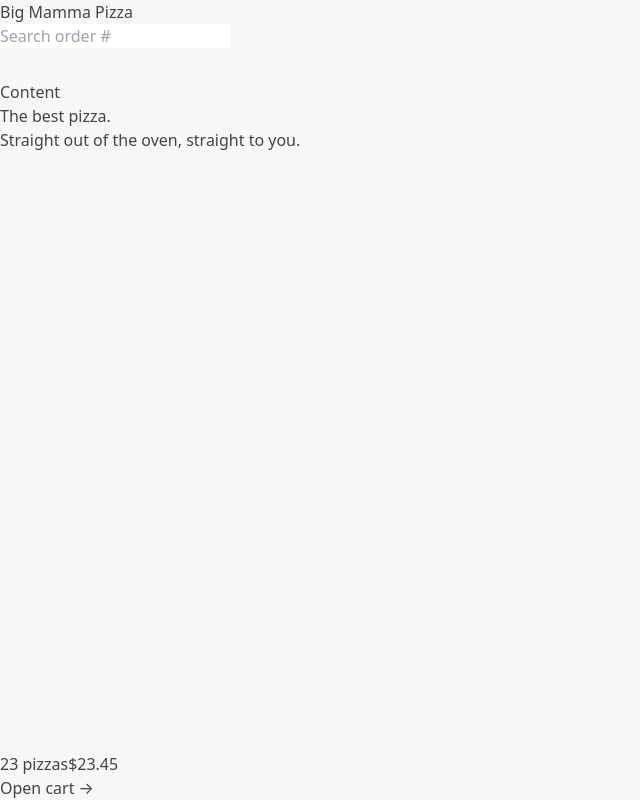
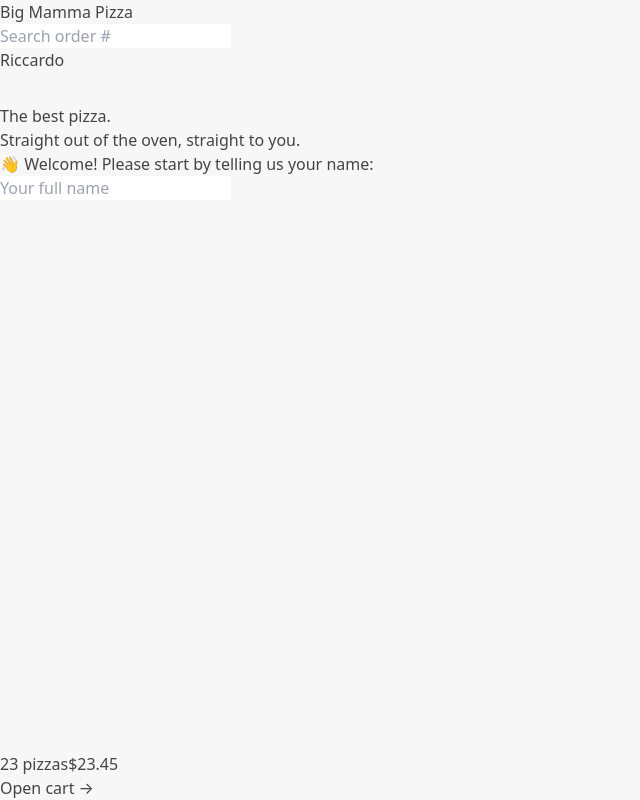
Before and after one commit to StefanoConsonni/big-mamma-pizza, a React (Vite) app: page / in a window 1280 px wide. Shown: the whole page, without its empty margins (0-640 px from the left). Built offline with nearby package versions, Linux system fonts and the light colour scheme.

Commit message:
create Username.tsx component

```diff
--- a/index.html
+++ b/index.html
@@ -1,13 +1,13 @@
 <!DOCTYPE html>
 <html lang="en">
-  <head>
-    <meta charset="UTF-8" />
-    <link rel="icon" type="image/svg+xml" href="/vite.svg" />
-    <meta name="viewport" content="width=device-width, initial-scale=1.0" />
+<head>
+    <meta charset="UTF-8"/>
+    <link rel="icon" type="image/svg+xml" href="/vite.svg"/>
+    <meta name="viewport" content="width=device-width, initial-scale=1.0"/>
     <title>Big Mamma Pizza</title>
-  </head>
-  <body>
-    <div id="root"></div>
-    <script type="module" src="/src/main.tsx"></script>
-  </body>
+</head>
+<body class="bg-stone-100 text-stone-700">
+<div id="root"></div>
+<script type="module" src="/src/main.tsx"></script>
+</body>
 </html>
--- a/src/features/cart/CartOverview.tsx
+++ b/src/features/cart/CartOverview.tsx
@@ -1,9 +1,9 @@
-import { Link } from "react-router-dom";
+import {Link} from 'react-router-dom';
 
 function CartOverview() {
     return (
-    <div>
-      <p>
+        <div className="bg-stone-800 text-stone-200 uppercase">
+            <p className="font-semibold text-stone-300">
                 <span>23 pizzas</span>
                 <span>$23.45</span>
             </p>
--- /dev/null
+++ b/src/features/user/Username.tsx
@@ -0,0 +1,9 @@
+function Username() {
+    return (
+        <div className="text-sm font-semibold">
+            Riccardo
+        </div>
+    );
+}
+
+export default Username;
--- a/src/ui/AppLayout.tsx
+++ b/src/ui/AppLayout.tsx
@@ -1,21 +1,20 @@
-import { Outlet, useNavigation } from "react-router-dom";
-import Header from "./Header";
-import Loader from "./Loader";
-import CartOverview from "../features/cart/CartOverview";
+import {Outlet, useNavigation} from 'react-router-dom';
+import Header from './Header';
+import Loader from './Loader';
+import CartOverview from '../features/cart/CartOverview';
 
 function AppLayout() {
     const navigation = useNavigation();
-  const isLoading = navigation.state === "loading";
+    const isLoading = navigation.state === 'loading';
 
     return (
         <div className="layout">
-      {isLoading && <Loader />}
-      <Header />
+            {isLoading && <Loader/>}
+            <Header/>
             <main>
-        <h1>Content</h1>
-        <Outlet />
+                <Outlet/>
             </main>
-      <CartOverview />
+            <CartOverview/>
         </div>
     );
 }
--- a/src/ui/Header.tsx
+++ b/src/ui/Header.tsx
@@ -1,13 +1,15 @@
-import { Link } from "react-router-dom";
-import SearchOrder from "../features/order/SearchOrder";
+import {Link} from 'react-router-dom';
+import SearchOrder from '../features/order/SearchOrder';
+import Username from '../features/user/Username.tsx';
 
 function Header() {
-  return (
-    <header>
-      <Link to="/">Big Mamma Pizza</Link>
-      <SearchOrder />
-    </header>
-  );
+    return (
+        <header className="bg-yellow-500 uppercase">
+            <Link to="/" className="tracking-widest">Big Mamma Pizza</Link>
+            <SearchOrder/>
+            <Username/>
+        </header>
+    );
 }
 
 export default Header;
--- a/src/ui/Home.tsx
+++ b/src/ui/Home.tsx
@@ -1,12 +1,18 @@
+import CreateUser from '../features/user/CreateUser.tsx';
+
 function Home() {
 
     return (
         <div>
-            <h1 className="text-xl text-yellow-500 font-semibold text-center">
+            <h1 className="text-xl font-semibold text-center">
                 The best pizza.
                 <br/>
+                <span className="text-yellow-500">
                 Straight out of the oven, straight to you.
+                </span>
             </h1>
+
+            <CreateUser/>
         </div>
     );
 }
```
Also changed, not shown: src/services/apiGeocoding.ts (+12 -7 lines), prettier.config.cjs (renamed from src/prettier.config.cjs). Lines whose indentation alone changed are shown as unchanged.
